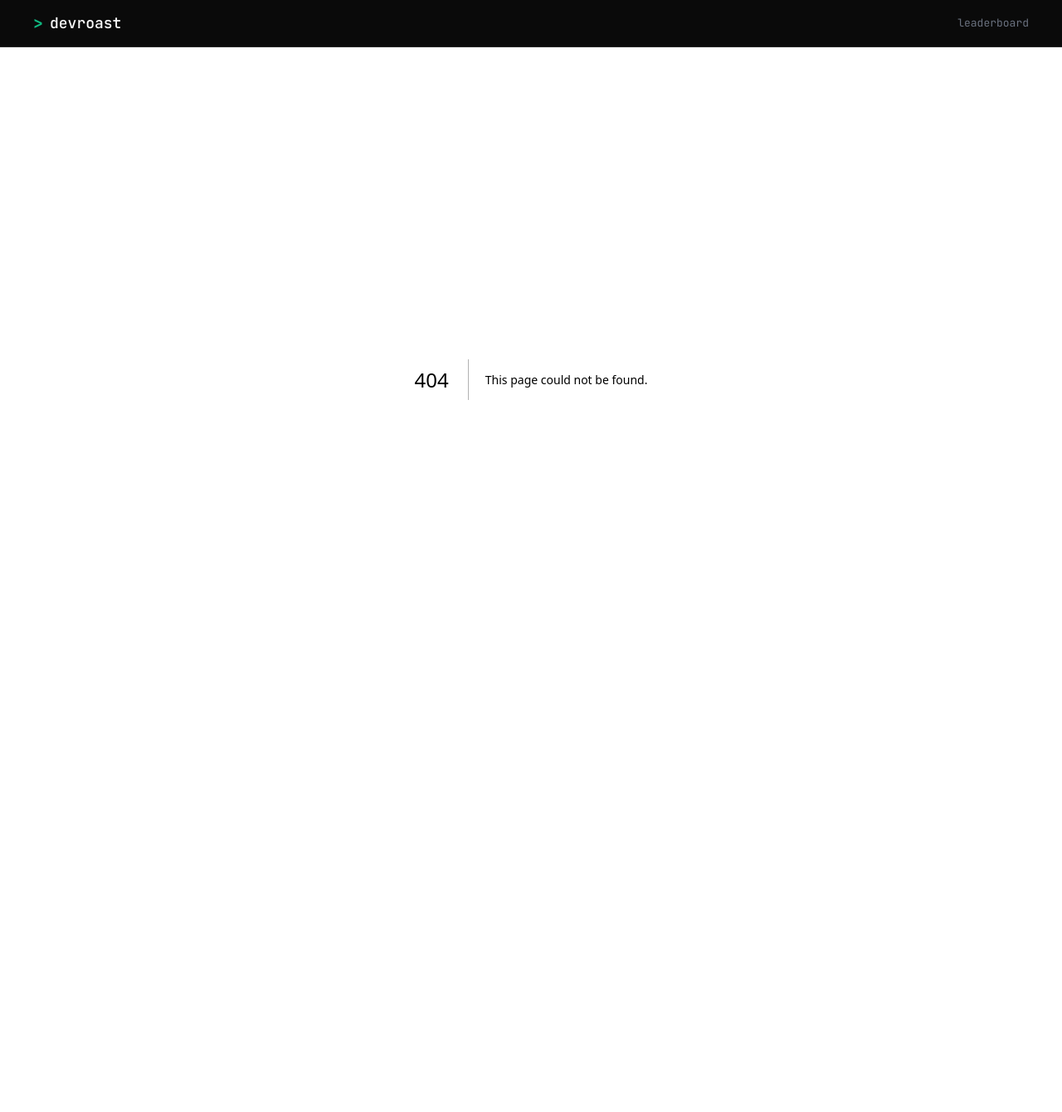
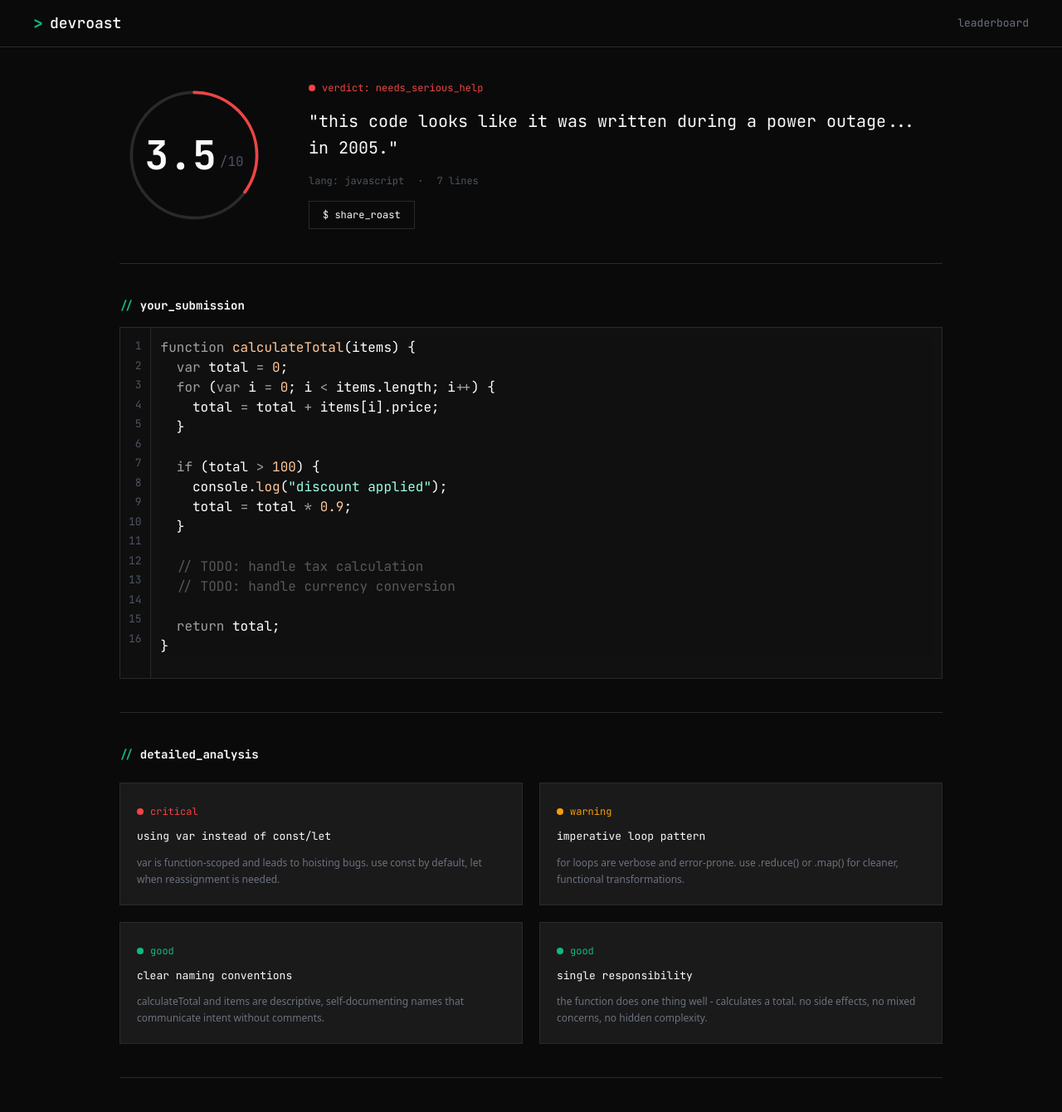
Before and after one commit to Brenobn/SavageCode, a Next.js app: page /result/1 in a window 1280 px wide. Before the commit this address had no page. Shown: the top 1340 px of the page at 83% size. Before the commit the page ends 857 px from the top, so only its background shows below. Built offline with nearby package versions, Linux system fonts and the light colour scheme.

Commit message:
feat(result): add roast result page with static data and redirect route

```diff
--- /dev/null
+++ b/src/app/result/[roastId]/page.tsx
@@ -0,0 +1,162 @@
+import type { Metadata } from "next";
+import Link from "next/link";
+import { notFound } from "next/navigation";
+import {
+  AnalysisCardBadge,
+  AnalysisCardDescription,
+  AnalysisCardRoot,
+  AnalysisCardTitle,
+  Button,
+  DiffLine,
+  ScoreRing,
+  SectionTitleRoot,
+  SectionTitleSlash,
+  SectionTitleText,
+  StatusBadgeDot,
+  StatusBadgeRoot,
+  StatusBadgeText,
+} from "@/components/ui";
+import { CodeBlock } from "@/components/ui/code-block";
+import { roastResultStatic } from "@/lib/roast-result-static";
+
+interface ResultPageProps {
+  params: Promise<{ roastId: string }>;
+}
+
+const UUID_REGEX =
+  /^[0-9a-f]{8}-[0-9a-f]{4}-[1-8][0-9a-f]{3}-[89ab][0-9a-f]{3}-[0-9a-f]{12}$/i;
+const NUMERIC_ID_REGEX = /^\d+$/;
+
+function isValidRoastId(value: string): boolean {
+  return UUID_REGEX.test(value) || NUMERIC_ID_REGEX.test(value);
+}
+
+export const dynamic = "force-dynamic";
+
+export async function generateMetadata({
+  params,
+}: ResultPageProps): Promise<Metadata> {
+  const { roastId } = await params;
+
+  return {
+    title: `Result ${roastId.slice(0, 8)} | DevRoast`,
+    description:
+      "Resultado de roast com analise detalhada e sugestoes de melhoria.",
+  };
+}
+
+export default async function RoastResultPage({ params }: ResultPageProps) {
+  const { roastId } = await params;
+
+  if (!isValidRoastId(roastId)) {
+    notFound();
+  }
+
+  return (
+    <main className="bg-bg-page text-text-primary">
+      <div className="mx-auto flex w-full max-w-6xl flex-col gap-10 px-10 py-10 md:px-20">
+        <section className="flex w-full flex-col items-start gap-10 md:flex-row md:items-center md:gap-12">
+          <ScoreRing value={roastResultStatic.score} />
+
+          <div className="flex min-w-0 flex-1 flex-col gap-4">
+            <StatusBadgeRoot tone="critical">
+              <StatusBadgeDot tone="critical" />
+              <StatusBadgeText>
+                {roastResultStatic.verdictLabel}
+              </StatusBadgeText>
+            </StatusBadgeRoot>
+
+            <p className="font-mono text-xl leading-8 text-text-primary">
+              {roastResultStatic.quote}
+            </p>
+
+            <div className="flex items-center gap-4 font-mono text-xs text-text-tertiary">
+              <span>lang: {roastResultStatic.languageLabel}</span>
+              <span>&middot;</span>
+              <span>{roastResultStatic.submittedLineLabel}</span>
+            </div>
+
+            <div className="flex items-center gap-3">
+              <Button variant="secondary">$ share_roast</Button>
+            </div>
+          </div>
+        </section>
+
+        <div className="h-px w-full bg-border-primary" />
+
+        <section className="flex w-full flex-col gap-4">
+          <SectionTitleRoot>
+            <SectionTitleSlash />
+            <SectionTitleText>your_submission</SectionTitleText>
+          </SectionTitleRoot>
+
+          <CodeBlock
+            className="h-[424px]"
+            code={roastResultStatic.submittedCode}
+            lang={roastResultStatic.languageLabel}
+          />
+        </section>
+
+        <div className="h-px w-full bg-border-primary" />
+
+        <section className="flex w-full flex-col gap-6">
+          <SectionTitleRoot>
+            <SectionTitleSlash />
+            <SectionTitleText>detailed_analysis</SectionTitleText>
+          </SectionTitleRoot>
+
+          <div className="grid grid-cols-1 gap-5 md:grid-cols-2">
+            {roastResultStatic.issues.map((issue) => (
+              <AnalysisCardRoot key={issue.title} tone={issue.tone}>
+                <AnalysisCardBadge tone={issue.tone}>
+                  {issue.label}
+                </AnalysisCardBadge>
+                <AnalysisCardTitle>{issue.title}</AnalysisCardTitle>
+                <AnalysisCardDescription>
+                  {issue.description}
+                </AnalysisCardDescription>
+              </AnalysisCardRoot>
+            ))}
+          </div>
+        </section>
+
+        <div className="h-px w-full bg-border-primary" />
+
+        <section className="flex w-full flex-col gap-6">
+          <SectionTitleRoot>
+            <SectionTitleSlash />
+            <SectionTitleText>suggested_fix</SectionTitleText>
+          </SectionTitleRoot>
+
+          <div className="overflow-hidden border border-border-primary bg-bg-input">
+            <div className="flex h-10 items-center border-b border-border-primary px-4">
+              <span className="font-mono text-xs text-text-secondary">
+                {roastResultStatic.diffFileLabel}
+              </span>
+            </div>
+
+            <div className="py-1">
+              {roastResultStatic.diffLines.map((line, index) => (
+                <DiffLine
+                  code={line.code}
+                  key={`${line.variant}-${index + 1}`}
+                  variant={line.variant}
+                />
+              ))}
+            </div>
+          </div>
+        </section>
+
+        <div className="flex items-center justify-between font-mono text-xs text-text-tertiary">
+          <span>roast id: {roastId}</span>
+          <Link
+            className="text-text-secondary underline-offset-4 hover:underline"
+            href="/"
+          >
+            &lt;&lt; back to roast input
+          </Link>
+        </div>
+      </div>
+    </main>
+  );
+}
--- /dev/null
+++ b/src/app/roast/[roastId]/page.tsx
@@ -0,0 +1,11 @@
+import { redirect } from "next/navigation";
+
+interface RoastPageProps {
+  params: Promise<{ roastId: string }>;
+}
+
+export default async function RoastPage({ params }: RoastPageProps) {
+  const { roastId } = await params;
+
+  redirect(`/result/${roastId}`);
+}
--- /dev/null
+++ b/src/lib/roast-result-static.ts
@@ -0,0 +1,117 @@
+export interface RoastIssue {
+  description: string;
+  label: string;
+  title: string;
+  tone: "critical" | "warning" | "good";
+}
+
+export interface RoastDiffLine {
+  code: string;
+  variant: "added" | "removed" | "context";
+}
+
+export interface RoastResultStatic {
+  diffFileLabel: string;
+  diffLines: RoastDiffLine[];
+  issues: RoastIssue[];
+  languageLabel: string;
+  quote: string;
+  score: number;
+  submittedCode: string;
+  submittedLineLabel: string;
+  verdictLabel: string;
+}
+
+const submittedCode = [
+  "function calculateTotal(items) {",
+  "  var total = 0;",
+  "  for (var i = 0; i < items.length; i++) {",
+  "    total = total + items[i].price;",
+  "  }",
+  "",
+  "  if (total > 100) {",
+  '    console.log("discount applied");',
+  "    total = total * 0.9;",
+  "  }",
+  "",
+  "  // TODO: handle tax calculation",
+  "  // TODO: handle currency conversion",
+  "",
+  "  return total;",
+  "}",
+].join("\n");
+
+export const roastResultStatic: RoastResultStatic = {
+  diffFileLabel: "your_code.ts -> improved_code.ts",
+  diffLines: [
+    {
+      code: "function calculateTotal(items) {",
+      variant: "context",
+    },
+    {
+      code: "  var total = 0;",
+      variant: "removed",
+    },
+    {
+      code: "  for (var i = 0; i < items.length; i++) {",
+      variant: "removed",
+    },
+    {
+      code: "    total = total + items[i].price;",
+      variant: "removed",
+    },
+    {
+      code: "  }",
+      variant: "removed",
+    },
+    {
+      code: "  return total;",
+      variant: "removed",
+    },
+    {
+      code: "  return items.reduce((sum, item) => sum + item.price, 0);",
+      variant: "added",
+    },
+    {
+      code: "}",
+      variant: "context",
+    },
+  ],
+  issues: [
+    {
+      description:
+        "var is function-scoped and leads to hoisting bugs. use const by default, let when reassignment is needed.",
+      label: "critical",
+      title: "using var instead of const/let",
+      tone: "critical",
+    },
+    {
+      description:
+        "for loops are verbose and error-prone. use .reduce() or .map() for cleaner, functional transformations.",
+      label: "warning",
+      title: "imperative loop pattern",
+      tone: "warning",
+    },
+    {
+      description:
+        "calculateTotal and items are descriptive, self-documenting names that communicate intent without comments.",
+      label: "good",
+      title: "clear naming conventions",
+      tone: "good",
+    },
+    {
+      description:
+        "the function does one thing well - calculates a total. no side effects, no mixed concerns, no hidden complexity.",
+      label: "good",
+      title: "single responsibility",
+      tone: "good",
+    },
+  ],
+  languageLabel: "javascript",
+  quote:
+    '"this code looks like it was written during a power outage... in 2005."',
+  score: 3.5,
+  submittedCode,
+  submittedLineLabel: "7 lines",
+  verdictLabel: "verdict: needs_serious_help",
+};
```
